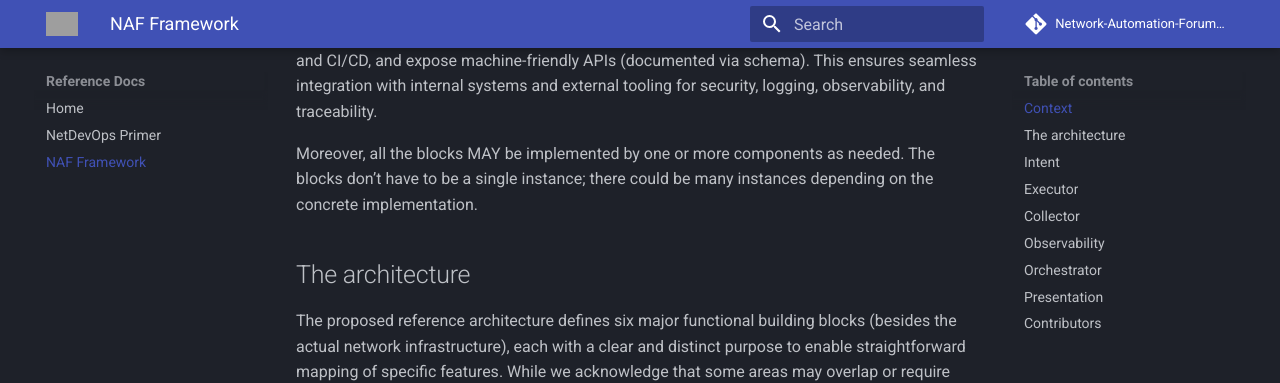
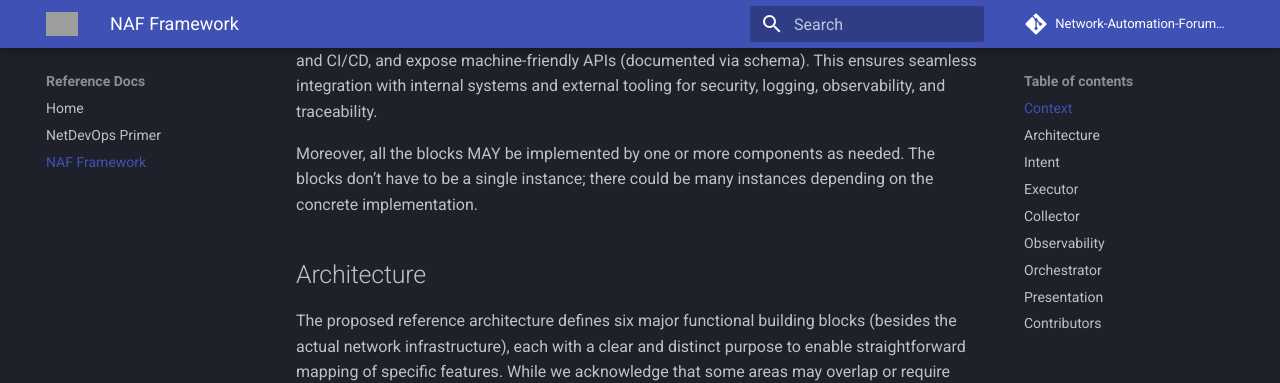
Before and after one commit to Network-Automation-Forum/reference, an MkDocs documentation site: the page built from docs/Framework/Framework.md, in a window 1280 px wide and 900 px high, scrolled down 562 px. Shown: the top 383 px of the window. Built offline with MkDocs 1.6.1 and Material for MkDocs 9.7.7, drawn with Linux system fonts in a browser that asks for light colours; comment, search, counter and statistics services are not loaded; grey boxes are pictures that could not be loaded.

Commit message:
Change 'The architecture' to 'Architecture'
Updated section headers for consistency and clarity.

```diff
--- a/docs/Framework/Framework.md
+++ b/docs/Framework/Framework.md
@@ -12,7 +12,7 @@ All components SHOULD follow modern software engineering practices, such as vers
 
 Moreover, all the blocks MAY be implemented by one or more components as needed. The blocks don’t have to be a single instance; there could be many instances depending on the concrete implementation.
 
-## The architecture
+## Architecture
 
 The proposed reference architecture defines six major functional building blocks (besides the actual network infrastructure), each with a clear and distinct purpose to enable straightforward mapping of specific features. While we acknowledge that some areas may overlap or require further refinement, our priority has been to establish a solid foundational understanding.
 
```
